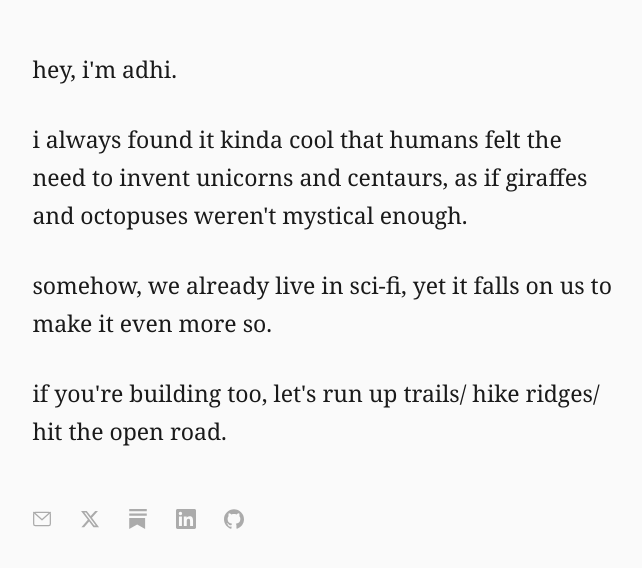
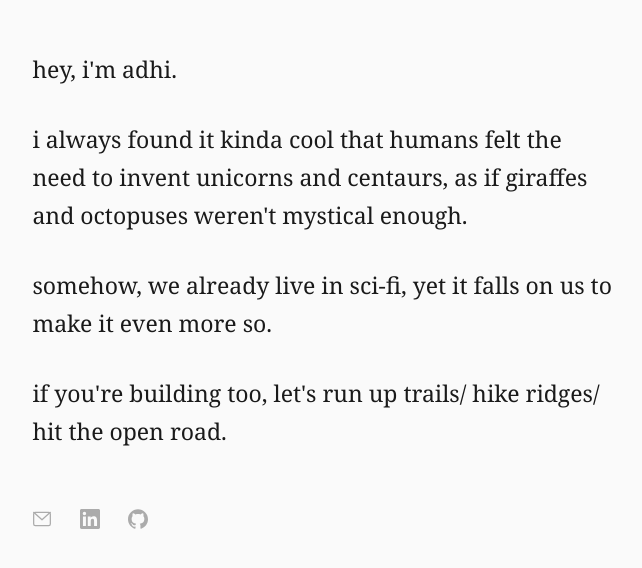
Before and after one commit to adhikrysh/adhikrish.cloud, a plain HTML site: page index.html in a window 1280 px wide. Shown: the part 110-678 px from the top of the page, without its empty margins (198-840 px from the left). Drawn offline with Linux system fonts and the light colour scheme.

Commit message:
Remove X and Substack links from social icons
Co-Authored-By: Claude Opus 4.6 (1M context) <noreply@anthropic.com>

```diff
--- a/index.html
+++ b/index.html
@@ -76,16 +76,6 @@
         <path d="M22 4L12 13L2 4"/>
       </svg>
     </a>
-    <a href="https://x.com/adhikrysh" title="x" target="_blank" rel="noopener noreferrer">
-      <svg viewBox="0 0 24 24" fill="currentColor" stroke="none">
-        <path d="M18.244 2.25h3.308l-7.227 8.26 8.502 11.24H16.17l-5.214-6.817L4.99 21.75H1.68l7.73-8.835L1.254 2.25H8.08l4.713 6.231zm-1.161 17.52h1.833L7.084 4.126H5.117z"/>
-      </svg>
-    </a>
-    <a href="https://substack.com/@adhikrysh" title="substack" target="_blank" rel="noopener noreferrer">
-      <svg viewBox="0 0 24 24" fill="currentColor" stroke="none">
-        <path d="M22.539 8.242H1.46V5.406h21.08v2.836zM1.46 10.812V24l9.56-5.39L20.539 24V10.812H1.46zM22.54 0H1.46v2.836h21.08V0z"/>
-      </svg>
-    </a>
     <a href="https://www.linkedin.com/in/adhikrish/" title="linkedin" target="_blank" rel="noopener noreferrer">
       <svg viewBox="0 0 24 24" fill="currentColor" stroke="none">
         <path d="M20.447 20.452h-3.554v-5.569c0-1.328-.027-3.037-1.852-3.037-1.853 0-2.136 1.445-2.136 2.939v5.667H9.351V9h3.414v1.561h.046c.477-.9 1.637-1.85 3.37-1.85 3.601 0 4.267 2.37 4.267 5.455v6.286zM5.337 7.433a2.062 2.062 0 01-2.063-2.065 2.064 2.064 0 112.063 2.065zm1.782 13.019H3.555V9h3.564v11.452zM22.225 0H1.771C.792 0 0 .774 0 1.729v20.542C0 23.227.792 24 1.771 24h20.451C23.2 24 24 23.227 24 22.271V1.729C24 .774 23.2 0 22.222 0h.003z"/>
```
